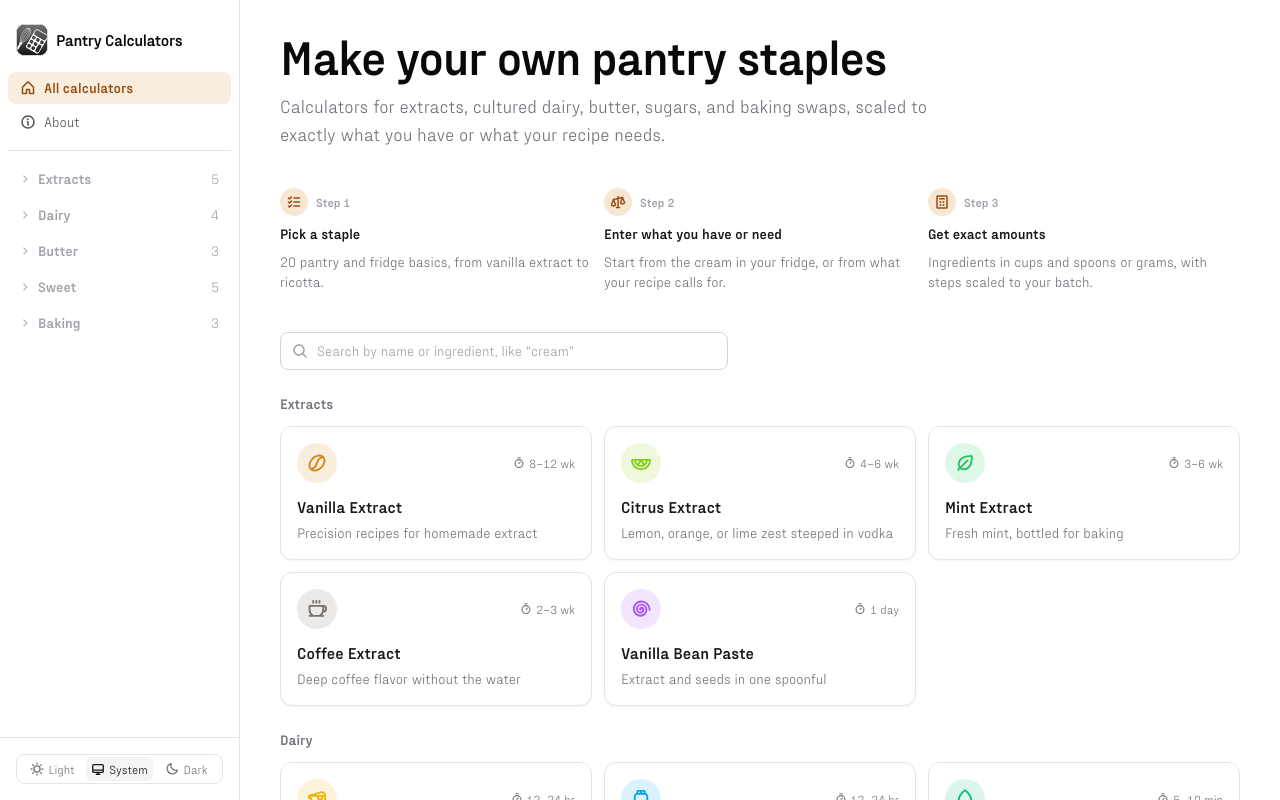
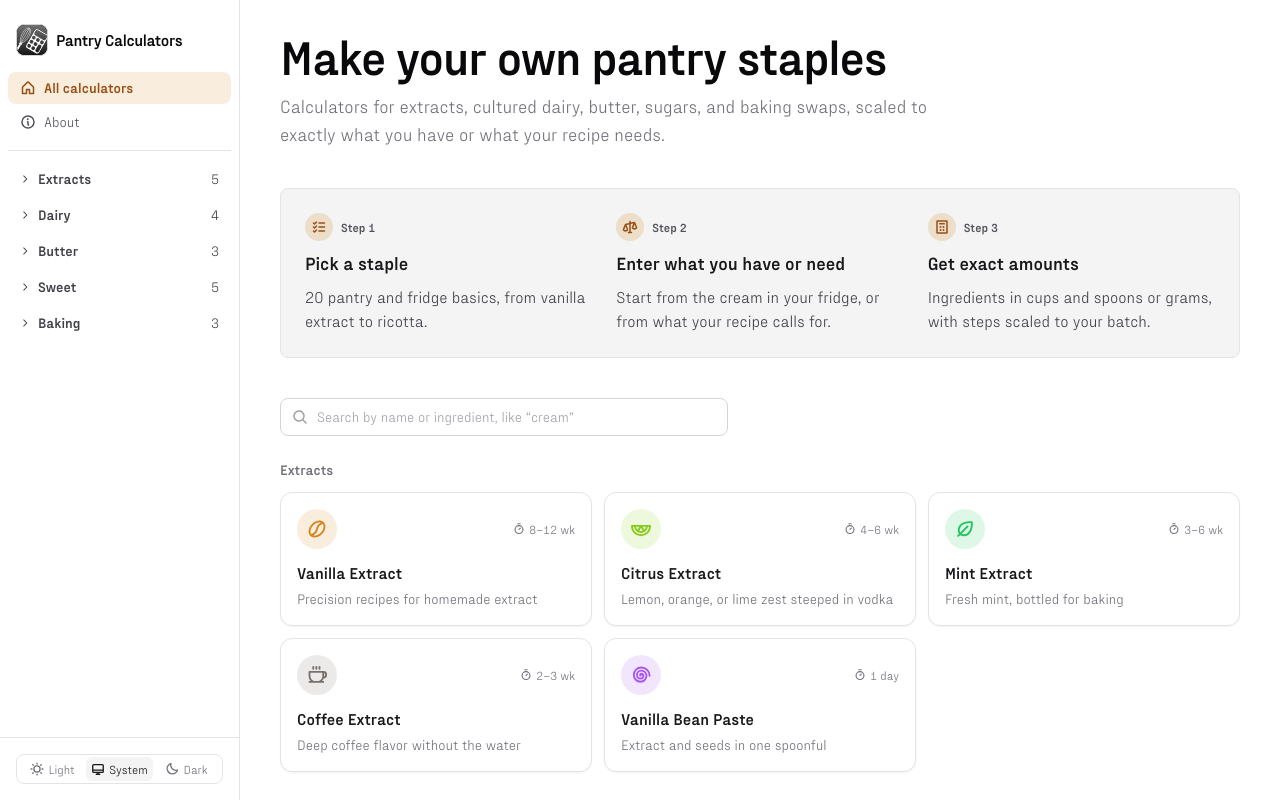
Before and after one commit to ryan-parag/vanilla-extract-calculator, a React (Vite) app: page / in a window 1280 px wide. Shown: the top 800 px of the page. Built offline with nearby package versions, Linux system fonts and the light colour scheme.

Commit message:
add about section

```diff
--- a/src/components/nav/IngredientList.tsx
+++ b/src/components/nav/IngredientList.tsx
@@ -58,7 +58,7 @@ export function IngredientList({ current, onNavigate }: IngredientListProps) {
                 focus-visible:outline-none focus-visible:ring-2 focus-visible:ring-accent-400
                 ${holdsCurrent
                   ? 'text-accent-800 dark:text-accent-200'
-                  : 'text-zinc-400 dark:text-zinc-500 hover:text-zinc-700 dark:hover:text-zinc-300'}
+                  : 'text-zinc-700 dark:text-zinc-400 hover:text-zinc-800 dark:hover:text-zinc-50'}
               `}
             >
               <motion.span animate={{ rotate: open ? 90 : 0 }} transition={{ duration: 0.2 }} className="inline-flex">
--- a/src/pages/AboutPage.tsx
+++ b/src/pages/AboutPage.tsx
@@ -22,12 +22,17 @@ export function AboutPage() {
 
   return (
     <div className="space-y-5 max-w-3xl">
-      <p className="text-base text-zinc-600 dark:text-zinc-400">
-        This started as a vanilla extract calculator and grew into a set of calculators for staples
-        you can make at home instead of buying: extracts, cultured dairy, butter, sugars, and baking
-        swaps. Each one scales a recipe to the amount you have or the amount you need, and walks you
-        through making it.
-      </p>
+      <div className="p-6 rounded-lg bg-zinc-100 dark:bg-zinc-900 border border-zinc-200 dark:border-transparent text-zinc-900 dark:text-white flex flex-col gap-2">
+        <p>👋 Hey, I'm <a href="https://ryanparag.com" target="_blank" rel="noopener noreferrer" className="underline">Ryan Parag</a>!
+        </p>
+        <p>I'm a product designer living in Sunny 🌞 Tampa Bay.I strive to help build useful products with an interdisciplinary skillset, bred from my fascination of systems, art, and code.</p>
+        <p>
+          This started as a vanilla extract calculator and grew into a set of calculators for staples
+          you can make at home instead of buying: extracts, cultured dairy, butter, sugars, and baking
+          swaps. Each one scales a recipe to the amount you have or the amount you need, and walks you
+          through making it.
+        </p>
+      </div>
 
       <Section icon={<Ruler size={16} weight="bold" />} title="How the numbers work">
         <p>
--- a/src/pages/HomePage.tsx
+++ b/src/pages/HomePage.tsx
@@ -29,17 +29,17 @@ export function HomePage() {
         </p>
       </header>
 
-      <ol className="grid sm:grid-cols-3 gap-3">
+      <ol className="p-6 bg-zinc-100 dark:bg-zinc-900 border border-zinc-200 dark:border-transparent grid sm:grid-cols-3 gap-6 rounded-lg">
         {HOW_IT_WORKS.map((s, i) => (
           <li key={s.title} className="space-y-2">
             <div className="flex items-center gap-2">
               <span className="h-7 w-7 inline-flex items-center justify-center rounded-full bg-accent-500/20 text-accent-700 dark:text-accent-300">
                 <s.icon size={16} weight="bold" />
               </span>
-              <span className="text-xs font-semibold text-zinc-400 dark:text-zinc-500">Step {i + 1}</span>
+              <span className="text-xs font-semibold text-zinc-600 dark:text-zinc-400">Step {i + 1}</span>
             </div>
-            <p className="text-sm font-bold text-zinc-900 dark:text-zinc-100">{s.title}</p>
-            <p className="text-sm text-zinc-500 dark:text-zinc-400">{s.body}</p>
+            <p className="text-lg font-bold text-zinc-900 dark:text-zinc-100">{s.title}</p>
+            <p className="text-base text-zinc-700 dark:text-zinc-300">{s.body}</p>
           </li>
         ))}
       </ol>
```
